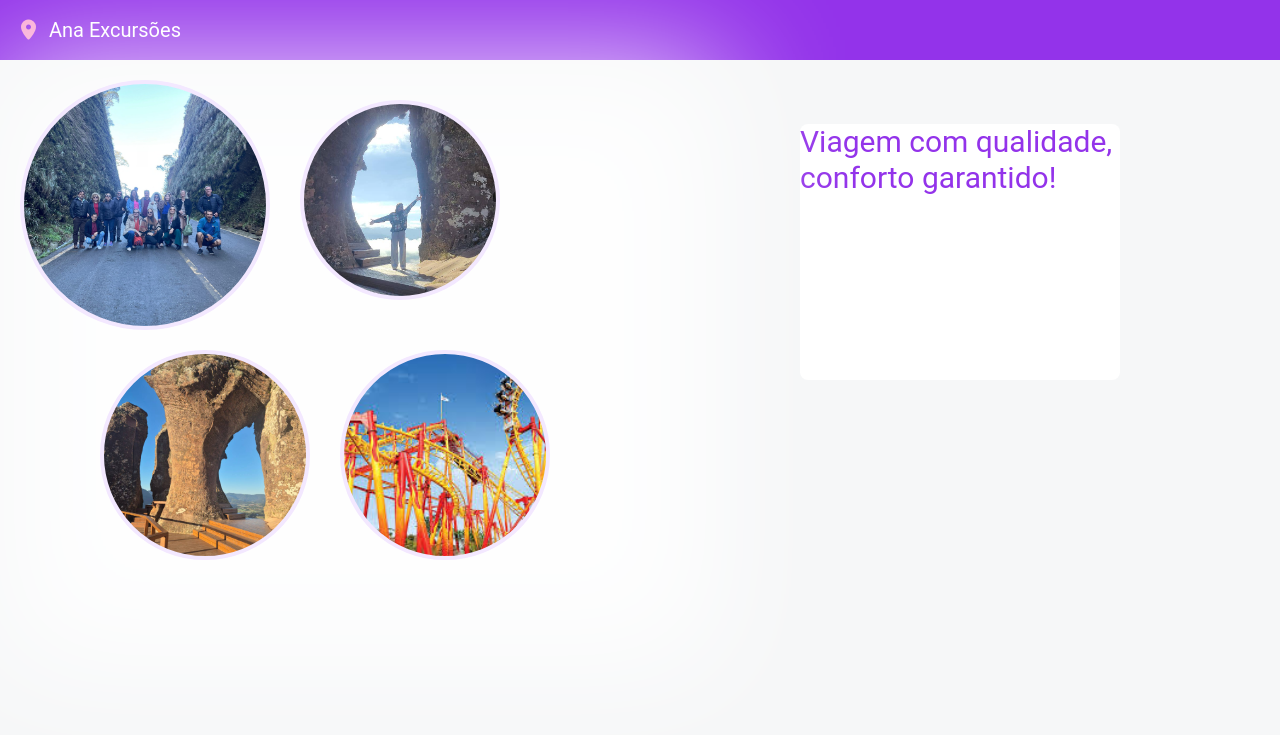
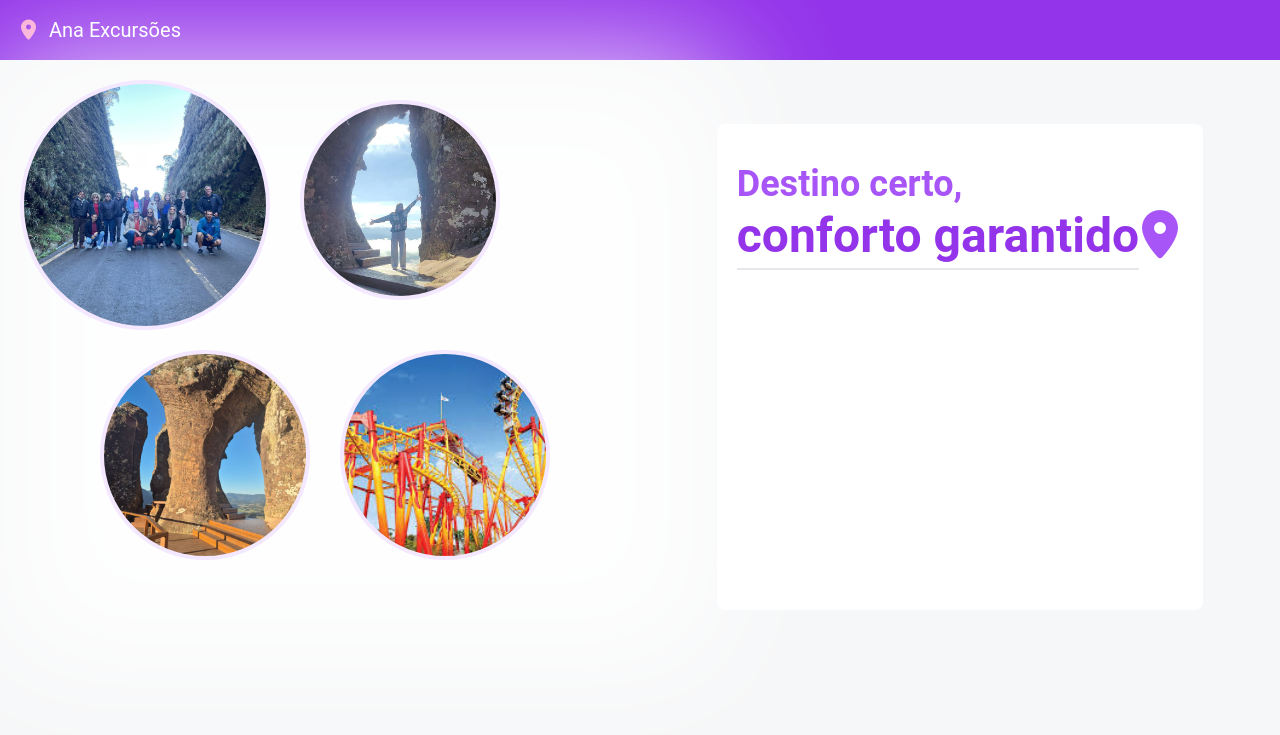
Before and after one commit to DicousDev/Anaexcursoes, a website: page index.html in a window 1280 px wide. Shown: the top 735 px of the page. Drawn offline with Linux system fonts and the light colour scheme.

Commit message:
landing page

```diff
--- a/index.html
+++ b/index.html
@@ -67,9 +67,11 @@
               <div class="bg-[url('/assets/betocarrero.jfif')] bg-no-repeat bg-center bg-cover rounded-full absolute beto-carrero-position border-4 border-purple-100"></div>
             </div>
           </div>
-          <div class="w-full flex justify-center py-16">
-            <div class="w-80 h-64 bg-white rounded-lg">
-              <h1 class="text-purple-600 text-3xl">Viagem com qualidade, conforto garantido!</h1>
+          <div class="w-full flex justify-center pt-16">
+            <div class="bg-white rounded-lg pl-5 p-10 pr-16 z-[99]">
+              <i class="fa-solid fa-location-dot text-purple-500 text-5xl absolute right-[90px] top-[210px]"></i>
+              <h1 class="text-purple-500 font-bold text-4xl">Destino certo,</h1>
+              <h2 class="text-purple-600 font-bold text-5xl border-b-2 py-2">conforto garantido</h2>
             </div>
           </div>
         </section>
```
Also changed, not shown: styles/output.css.
